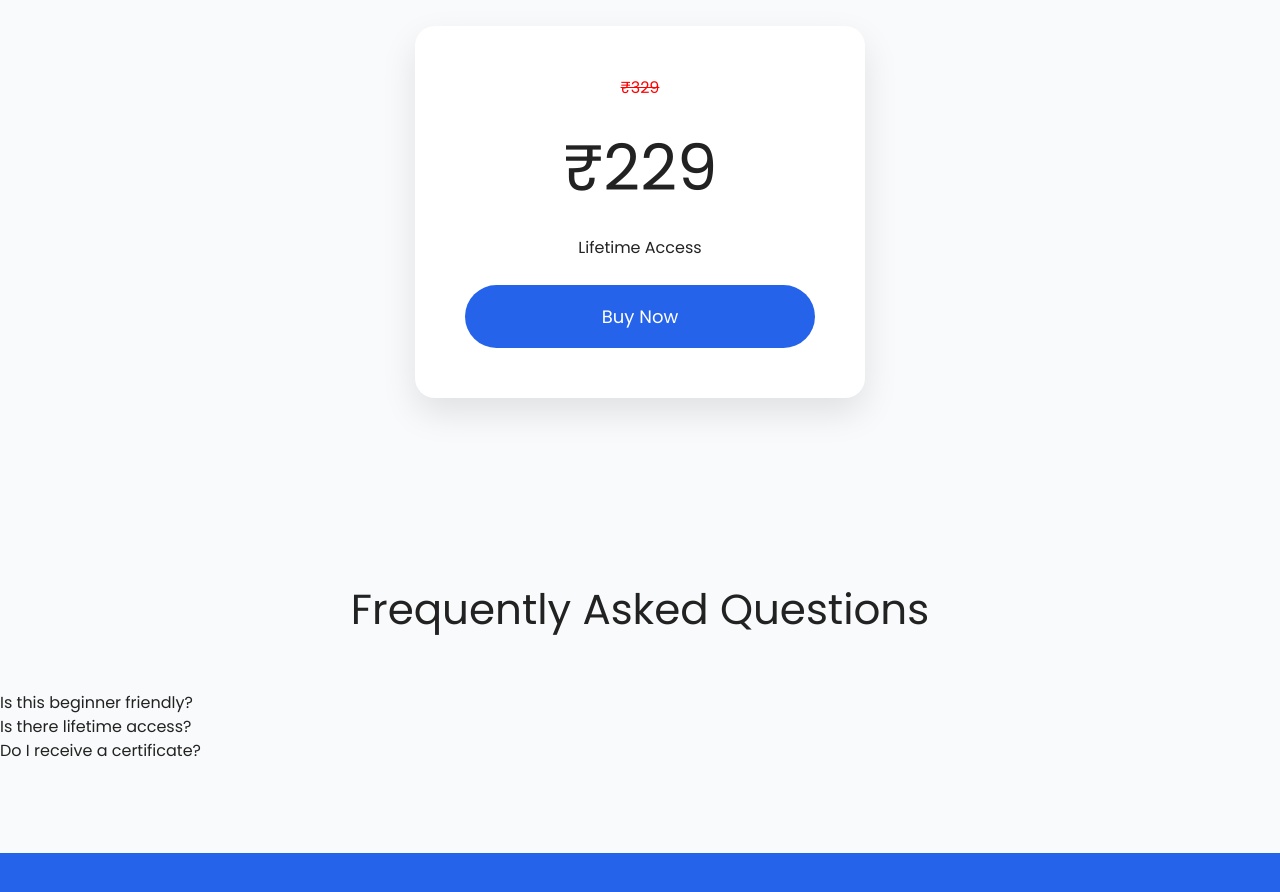
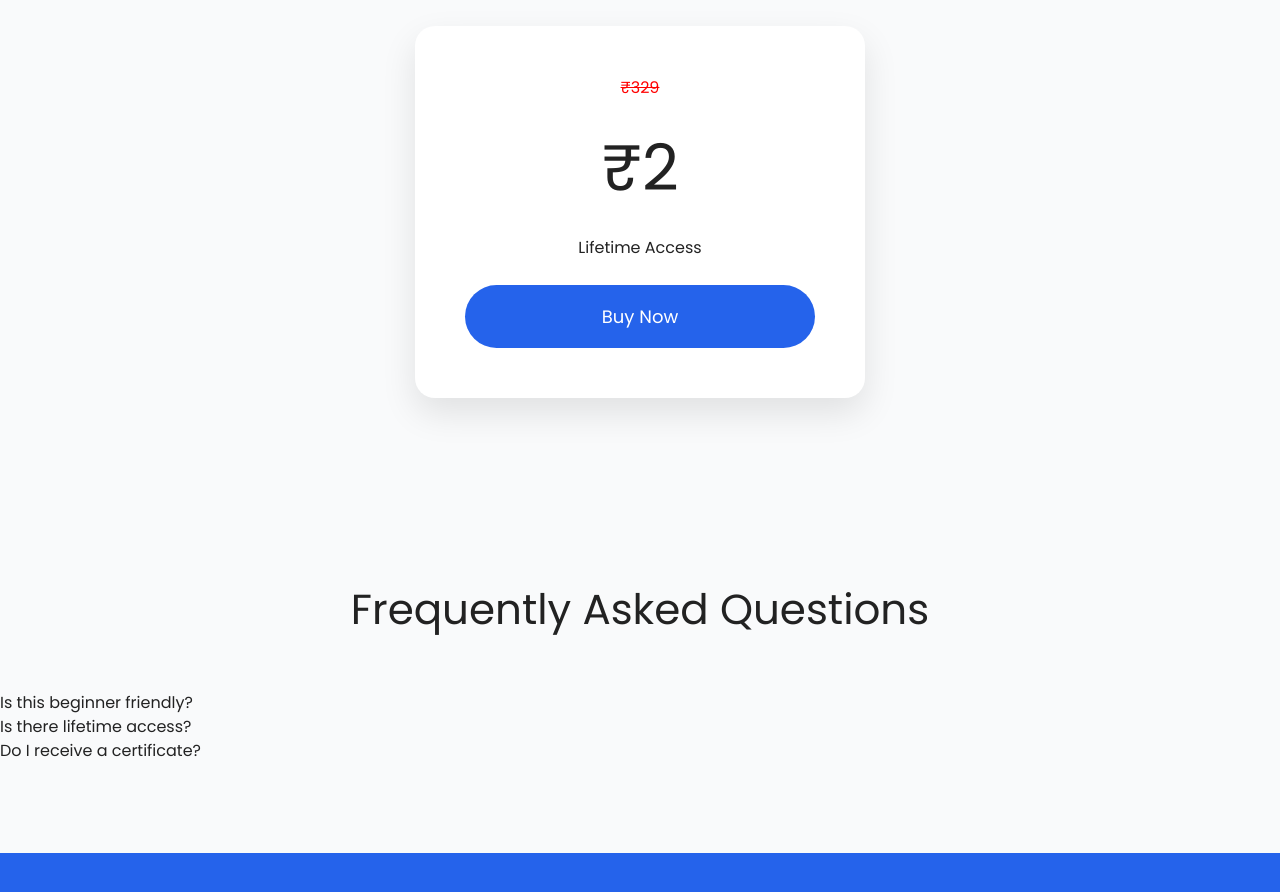
Before and after one commit to ADVANGithub/Suresolution10x, a plain HTML site: page index.html in a window 1280 px wide. Shown: the part 3180-4072 px from the top of the page. Drawn offline with nearby package versions, Linux system fonts and the light colour scheme; a script that the page names is missing.

Commit message:
Update index.html

```diff
--- a/index.html
+++ b/index.html
@@ -652,7 +652,7 @@
 
                 <h1>
 
-                    ₹229
+                    ₹2
 
                 </h1>
 
```
